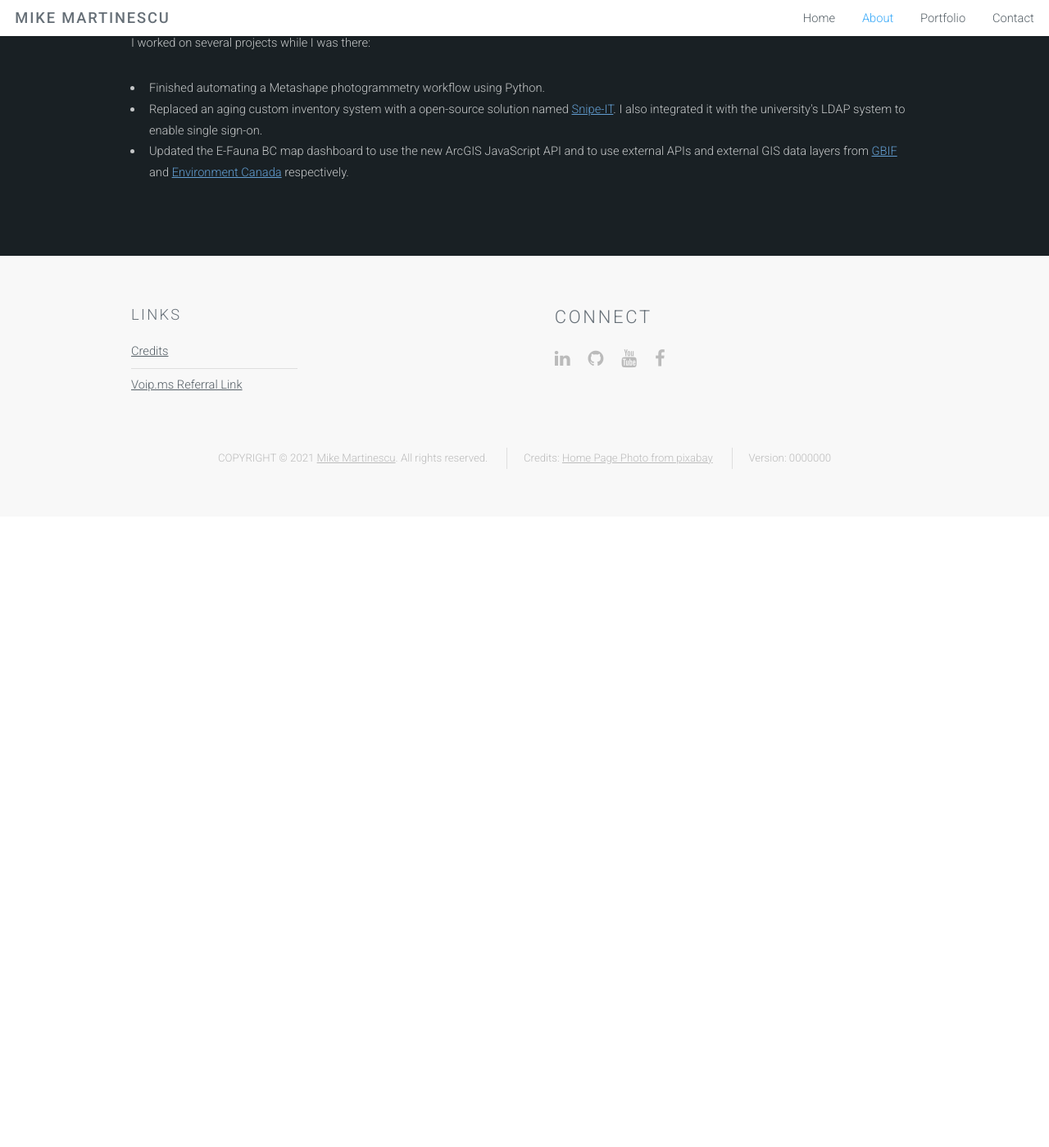
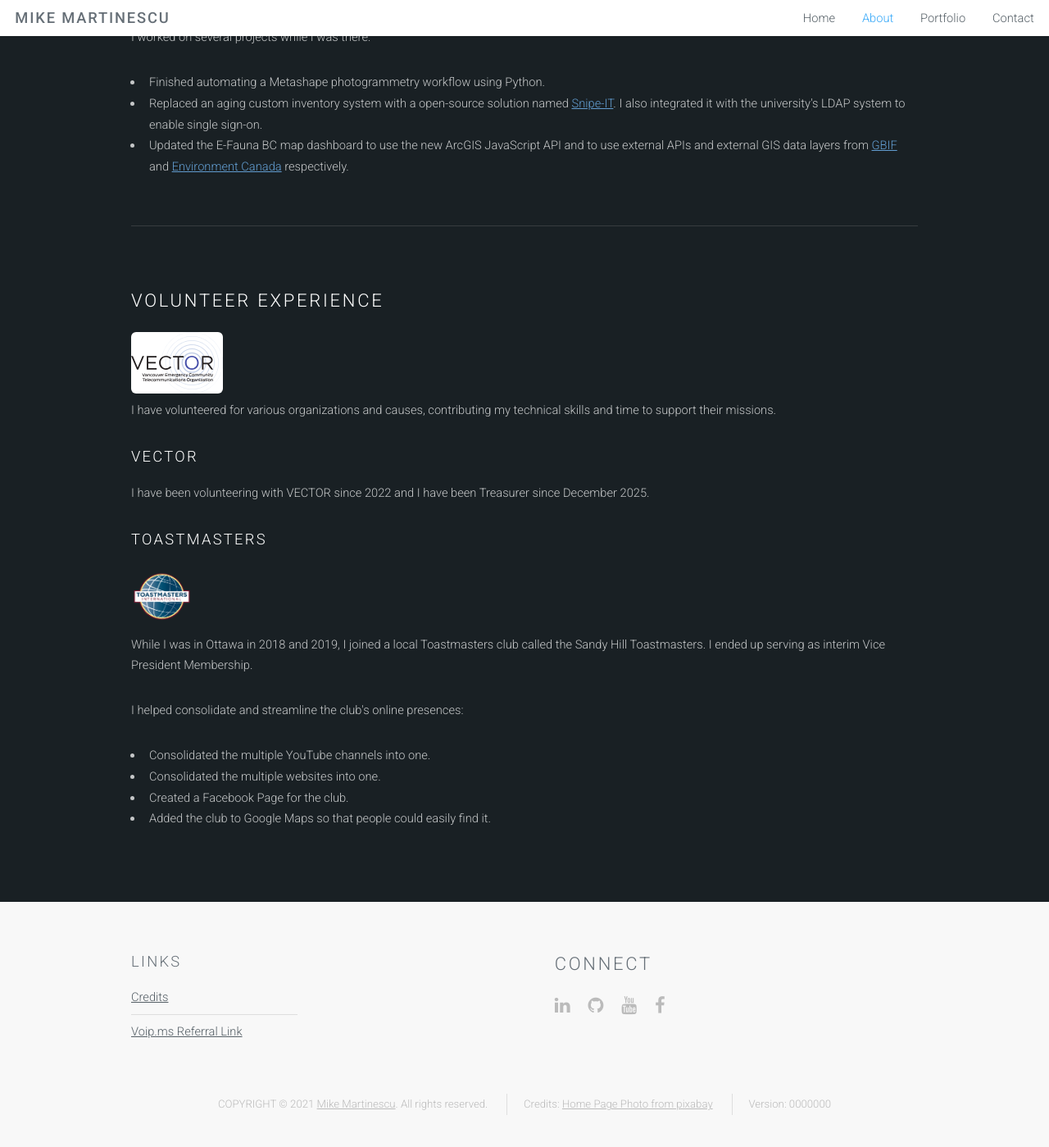
Before and after one commit to mikeym88/mikeym88.github.io, a Jekyll site: the page built from about.html, in a window 1280 px wide and 1400 px high, scrolled down 1130 px. Shown: the whole window at 82% size. Built offline with Jekyll 4.4.1, drawn with Linux system fonts in a browser that asks for light colours; before the commit the page ends 1760 px from its top, so only the background shows below that; some of the changed text lies outside the part shown.

Commit message:
Update About page

```diff
--- a/about.html
+++ b/about.html
@@ -5,10 +5,23 @@
 ---
 			<section id="main" class="wrapper style2">
 				<div class="container">
-					<section>
-						<h2>About Me</h2>
-						<p>Hi! My name is Mike Martinescu, and I am a Software Developer and Amateur Radio enthusiast based in Vancouver, BC. I can speak English fluently, and French and Romanian in a working capacity, and I'm looking to learn Spanish!</p>
-					</section>
+					<div class="row">
+						<div class="8u">
+							<section>
+								<h2>About Me</h2>
+								<p>Hi! My name is Mike Martinescu, and I am a Software Developer and Amateur Radio enthusiast based in Vancouver, BC. I can speak English fluently, and French and Romanian in a working capacity, and I'm looking to learn Spanish!</p>
+							</section>
+						</div>
+						<div class="4u">
+							<section>
+								<h2>Table of Contents</h2>
+								<ul>
+									<li><a href="#professional-experience">Professional Experience</a></li>
+									<li><a href="#volunteer-experience">Volunteer Experience</a></li>
+								</ul>
+							</section>
+						</div>
+					</div>
 
 					<hr class="major" />
 
@@ -18,15 +31,15 @@
 							<p>I'm currently working as a Software Developer and IT consultant. I have previous experience as a Cloud and Data Solutions Specialist for UBC's Geography Department, and as a Software Developer for Fortinet and Electronic Arts.</p>
 
 							<h3>Fortinet</h3>
-							<div class="image fit"><img src="/images/companies/fortinet.svg" alt="Fortinet Logo" height="75px" /></div>
+							<div class="image"><img src="/images/companies/fortinet.svg" alt="Fortinet Logo" height="75px" /></div>
 							<p>At Fortinet, I worked substantially on the FortiStack project, which was an on-premises cloud platform based on OpenStack. I also worked on two SaaS projects: SOCaaS (Security Operations Center as a Service) and MFGS (Managed Firewall Gateway Service).</p>
 
 							<h3>Electronic Arts (EA)</h3>
-							<div class="image fit"><img src="/images/companies/ea.svg" alt="Electronic Arts Logo" height="75px" /></div>
+							<div class="image"><img src="/images/companies/ea.svg" alt="Electronic Arts Logo" height="75px" /></div>
 							<p>At Electronic Arts, I worked as a Software Engineer on the Quality Engineering team of the Frosbite Engine. Our team was responsible for developing and maintaining software tools that ensured the quality and performance of the game engine.</p>
 
 							<h3>UBC</h3>
-							<div class="image fit"><img src="/images/companies/ubc_light.svg" alt="UBC Logo" height="75px" /></div>
+							<div class="image"><img src="/images/companies/ubc_light.svg" alt="UBC Logo" height="75px" /></div>
 							<p>At UBC, I worked to help faculty, staff, and grad students with their software development and technology needs. I also ran workshops and training sessions on topics such as version control using Git, running jobs on HPC SLURM clusters, and software development using R, Matlab, or Python.</p>
 							<p>I worked on several projects while I was there:</p>
 							<ul>
@@ -36,5 +49,29 @@
 							</ul>
 						</section>
 					</div>
+
+					<hr class="major" />
+
+					<div class="row">
+						<section id="volunteer-experience">
+
+							<h2>Volunteer Experience</h2>
+							<div class="image"><img src="/images/companies/vector-full_logo_logo.svg" alt="VECTOR Logo" height="75px" /></div>
+							<p>I have volunteered for various organizations and causes, contributing my technical skills and time to support their missions.</p>
+							<h3>VECTOR</h3>
+							<p>I have been volunteering with VECTOR since 2022 and I have been Treasurer since December 2025.</p>
+							<h3>Toastmasters</h3>
+							<div class="image"><img src="/images/companies/toastmasters.png" alt="Toastmasters Logo" height="75px" width="75px" /></div>
+							<p>While I was in Ottawa in 2018 and 2019, I joined a local Toastmasters club called the Sandy Hill Toastmasters. I ended up serving as interim Vice President Membership.</p>
+							<p>I helped consolidate and streamline the club's online presences:
+								<ul>
+									<li>Consolidated the multiple YouTube channels into one.</li>
+									<li>Consolidated the multiple websites into one.</li>
+									<li>Created a Facebook Page for the club.</li>
+									<li>Added the club to Google Maps so that people could easily find it.</li>
+								</ul>
+							</p>
+						</section>
+					</div>
 				</div>
 			</section>
```
Also changed, not shown: images/companies/toastmasters.png (added), images/companies/vector-full_logo_logo.svg (added).
